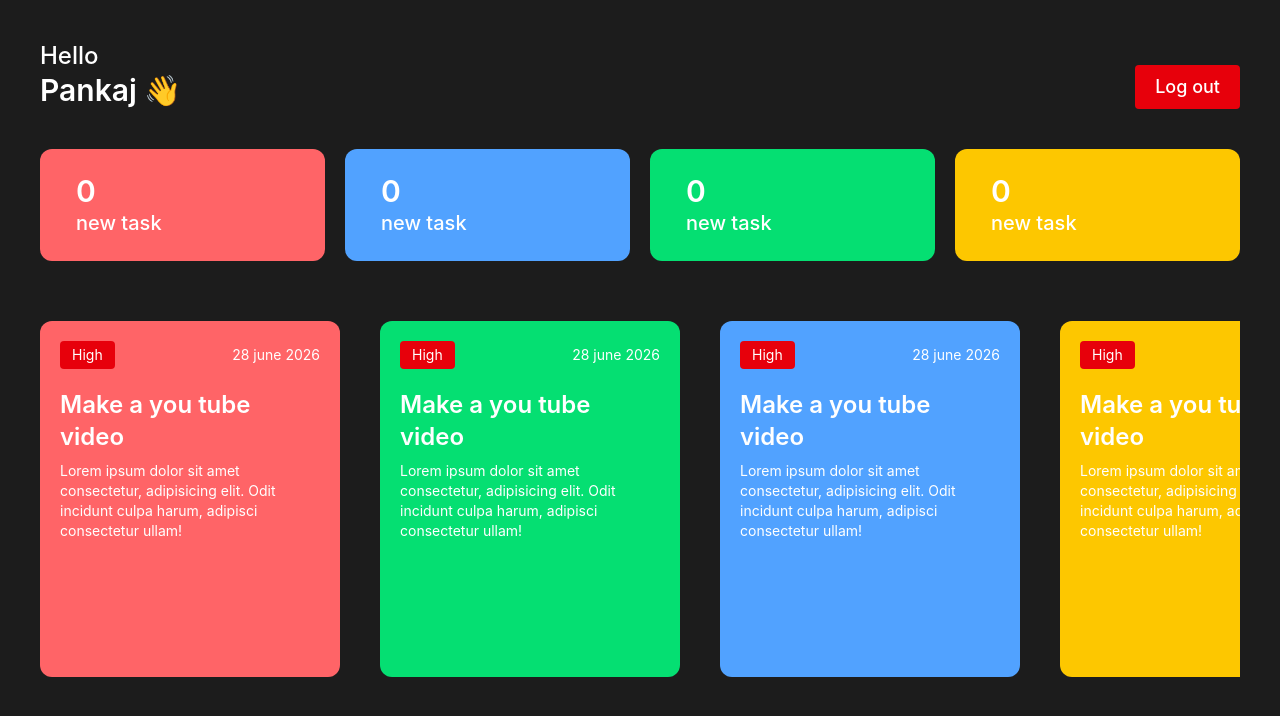
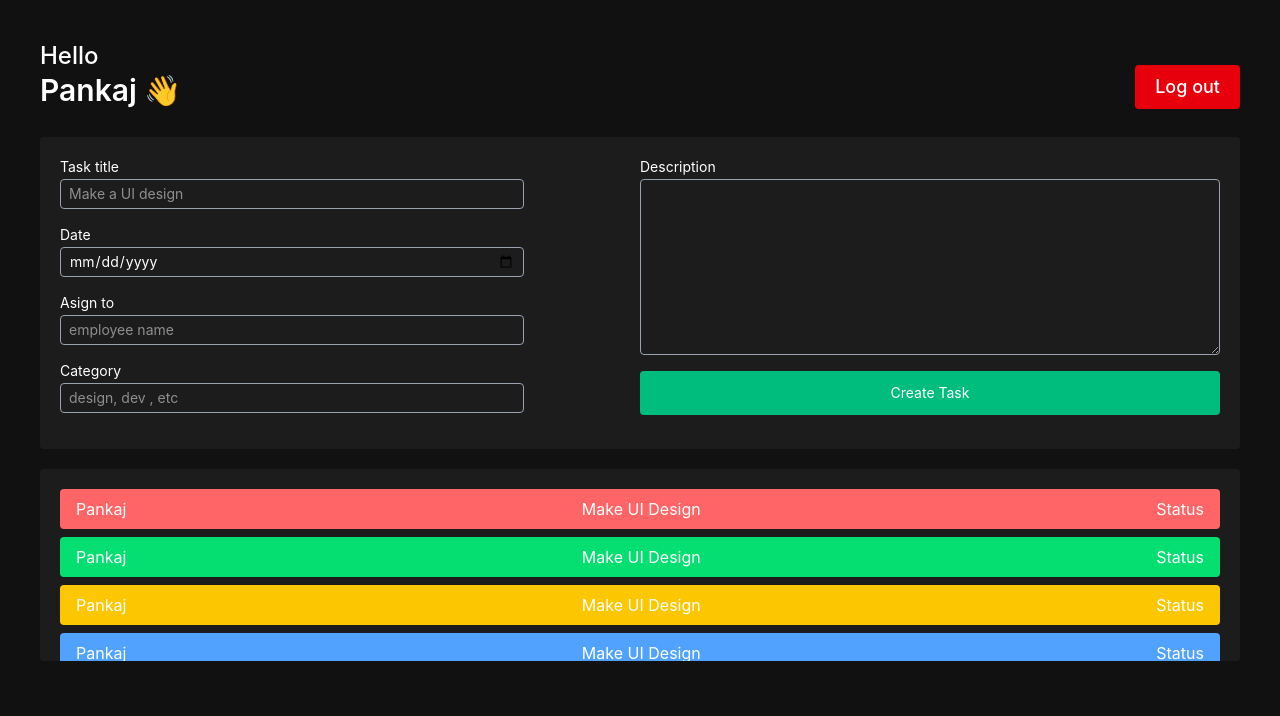
Before and after one commit to pankajsah1/E-M-S, a React (Vite) app: page / in a window 1280 px wide. Shown: the top 716 px of the page. Built offline with nearby package versions, Linux system fonts and the light colour scheme.

Commit message:
created Admin Dashboard

```diff
--- a/src/App.jsx
+++ b/src/App.jsx
@@ -1,12 +1,14 @@
 import React from 'react'
 import Login from './components/Auth/Login'
 import EmployeeDashboard from './components/Dashboard/EmployeeDashboard'
+import AdminDashboard from './components/Dashboard/AdminDashboard'
 
 const App = () => {
   return (
     <>
     {/* <Login/> */}
-    <EmployeeDashboard/>
+    {/* <EmployeeDashboard/> */}
+    <AdminDashboard/>
     </>
   )
 }
--- a/src/components/Dashboard/AdminDashboard.jsx
+++ b/src/components/Dashboard/AdminDashboard.jsx
@@ -0,0 +1,16 @@
+import React from 'react'
+import Header from '../../others/Header'
+import CreateTask from '../../others/CreateTask'
+import AllTask from '../../others/AllTask'
+
+const AdminDashboard = () => {
+  return (
+    <div className='h-screen w-full p-10'>
+        <Header/>
+        <CreateTask/>
+        <AllTask/>
+    </div>
+  )
+}
+
+export default AdminDashboard
--- /dev/null
+++ b/src/others/AllTask.jsx
@@ -0,0 +1,35 @@
+import React from 'react'
+
+const AllTask = () => {
+  return (
+    <div className='bg-[#1C1C1C] p-5 mt-5 h-48 overflow-auto rounded'>
+        <div className='bg-red-400 mb-2 py-2 px-4 flex justify-between rounded '>
+            <h2>Pankaj</h2>
+            <h3>Make UI Design</h3>
+            <h5>Status</h5>
+        </div>
+         <div className='bg-green-400 mb-2 py-2 px-4 flex justify-between rounded '>
+            <h2>Pankaj</h2>
+            <h3>Make UI Design</h3>
+            <h5>Status</h5>
+        </div>
+         <div className='bg-yellow-400 mb-2 py-2 px-4 flex justify-between rounded '>
+            <h2>Pankaj</h2>
+            <h3>Make UI Design</h3>
+            <h5>Status</h5>
+        </div>
+         <div className='bg-blue-400 mb-2 py-2 px-4 flex justify-between rounded '>
+            <h2>Pankaj</h2>
+            <h3>Make UI Design</h3>
+            <h5>Status</h5>
+        </div>
+         <div className='bg-purple-400 mb-2 py-2 px-4 flex justify-between rounded '>
+            <h2>Pankaj</h2>
+            <h3>Make UI Design</h3>
+            <h5>Status</h5>
+        </div>
+    </div>
+  )
+}
+
+export default AllTask
--- /dev/null
+++ b/src/others/CreateTask.jsx
@@ -0,0 +1,37 @@
+import React from 'react'
+
+const CreateTask = () => {
+  return (
+        <div className='p-5 bg-[#1C1C1C] mt-7 rounded'>
+            <form className='flex flex-wrap w-full items-start justify-between '>
+                <div className='w-1/2'>
+                <div>
+                <h3 className='text-sm text-gray-300 mb-0.5'>Task title</h3>
+                <input className='text-sm py-1 px-2 w-4/5 rounded outline-none bg-transparent border border-gray-400 mb-4' type="text" placeholder='Make a UI design' />
+                </div>
+                <div>
+                <h3 className='text-sm text-gray-300 mb-0.5'>Date</h3>
+                <input className='text-sm py-1 px-2 w-4/5 rounded outline-none bg-transparent border border-gray-400 mb-4' type="date" />
+                </div>
+                <div>
+                <h3 className='text-sm text-gray-300 mb-0.5'>Asign to</h3>
+                <input className='text-sm py-1 px-2 w-4/5 rounded outline-none bg-transparent border border-gray-400 mb-4' type="text" placeholder='employee name' />
+                </div>
+                <div>
+                <h3 className='text-sm text-gray-300 mb-0.5'>Category</h3>
+                <input
+               className='text-sm py-1 px-2 w-4/5 rounded outline-none bg-transparent border border-gray-400 mb-4' type="text" placeholder='design, dev , etc' />
+                </div>
+                </div>
+
+                <div className='w-1/2 flex flex-col items-start'>
+                <h3 className='text-sm text-green-300 mb-0.5'>Description</h3>
+                <textarea className='w-full h-44 text-sm py-2 px-4 rounded outline-none bg-transparent border border-gray-400' name="" id="" cols='30' rows='10'></textarea>
+                <button className='bg-emerald-500 py-3 hover:bg-emerald-600 px-5 rounded text-sm mt-4 w-full '>Create Task</button>
+                </div>
+            </form>
+        </div>
+  )
+}
+
+export default CreateTask
```
